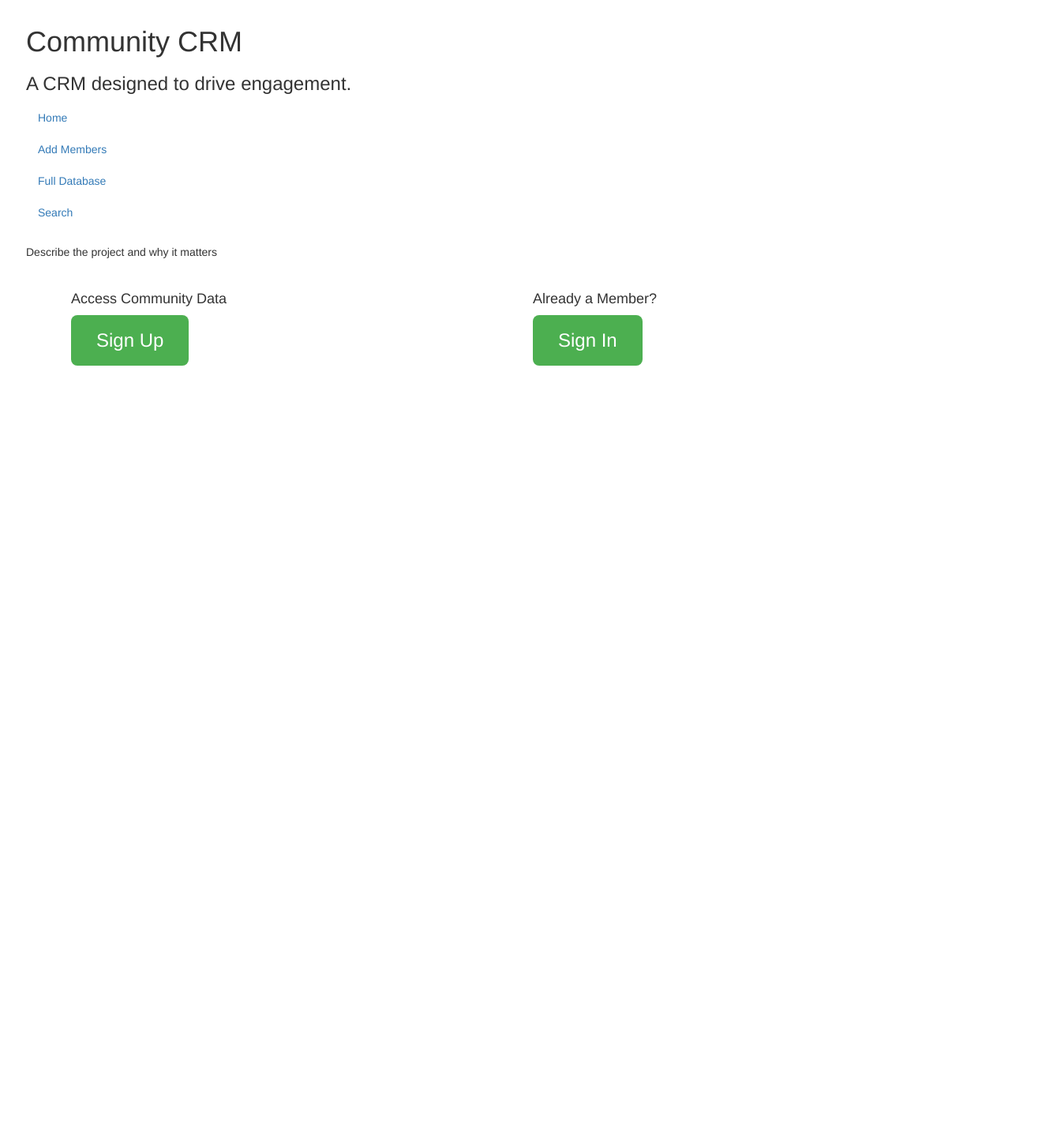
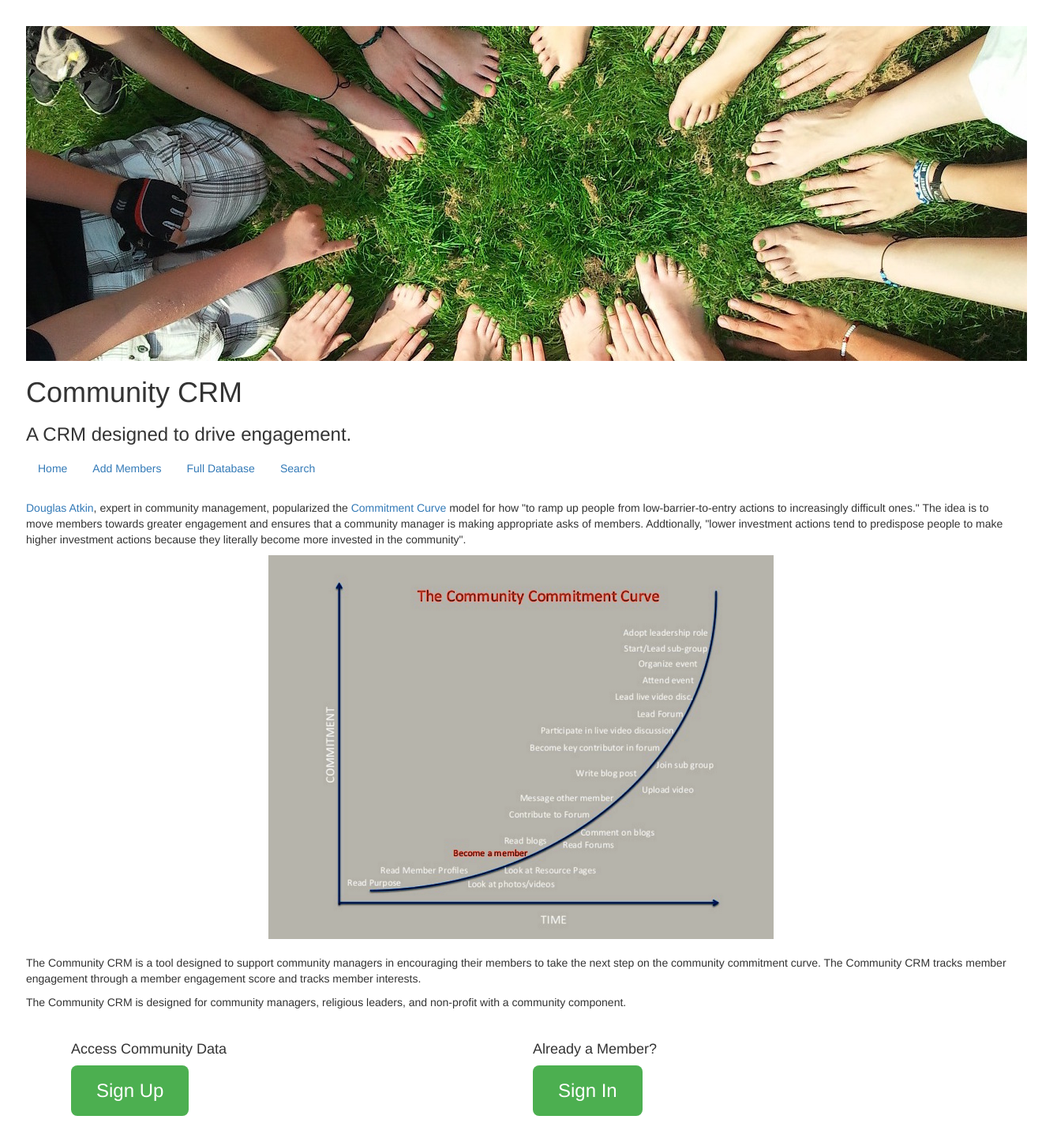
Before and after one commit to alison-acuna/communitycrm, a Django app: page / in a window 1320 px wide. Shown: the whole page at 79% size. Before the commit the page ends 463 px from the top, so only its background shows below. Run offline with Django 3.2, Linux system fonts and the light colour scheme; some libraries are stand-ins or nearby versions.

Commit message:
Added html and css context, modified database, api data displays

```diff
--- a/communitycrmapp/static/style.css
+++ b/communitycrmapp/static/style.css
@@ -1,6 +1,12 @@
 body {
   margin: 2.5%;
 }
+
+.banner-photo {
+  height: 30%;
+  width: 100%;
+}
+
 .button {
   background-color: #4CAF50; /* Green */
   border: none;
@@ -24,3 +30,20 @@ body {
   font-size: 12px;
   border-radius: 8px;
 }
+
+.body-photo {
+  display: block;
+  margin-left: auto;
+  margin-right: auto;
+  width: 100%;
+}
+
+@media screen and (min-width: 660px){
+
+.body-photo {
+  display: block;
+  margin-left: auto;
+  margin-right: auto;
+  width: auto;
+}
+}
--- a/communitycrmapp/templates/communitycrmapp/header.html
+++ b/communitycrmapp/templates/communitycrmapp/header.html
@@ -9,14 +9,17 @@
 <body>
   <div>
   <header>
-    <h1>
-      Community CRM
-    </h1>
-    <h3> A CRM designed to drive engagement. </h3>
-    <ul class="nav">
-      <li class="nav"> <a href="/"> Home </a></li>
-      <li class="nav"><a href="/new"> Add Members </a></li>
-      <li class="nav"><a href="/display"> Full Database </a></li>
-      <li class="nav"><a href="/searchpage"> Search </a></li>
-    </ul>
+    <div class="banner">
+      <img src="{% static "teambanner.jpg" %}" alt="banner photo">
+    </div>
+      <h1>
+        Community CRM
+      </h1>
+      <h3> A CRM designed to drive engagement. </h3>
+      <ul class="nav nav-pills">
+        <li role="presentation"> <a href="/"> Home </a></li>
+        <li role="presentation"><a href="/new"> Add Members </a></li>
+        <li role="presentation"><a href="/display"> Full Database </a></li>
+        <li role="presentation"><a href="/searchpage"> Search </a></li>
+      </ul>
   </header>
--- a/communitycrmapp/templates/communitycrmapp/home.html
+++ b/communitycrmapp/templates/communitycrmapp/home.html
@@ -3,8 +3,21 @@
 {% include 'communitycrmapp/header.html' %}
 <br>
 <p>
-  Describe the project and why it matters
+<a href="http://www.theglueproject.com/35-2/">Douglas Atkin</a>, expert in community
+management, popularized the <a href="http://www.theglueproject.com/2012/07/19/how-to-ramp-people-up-the-commitment-curve/">
+Commitment Curve </a> model for how "to ramp up people from low-barrier-to-entry actions to increasingly
+  difficult ones." The idea is to move members towards greater engagement and ensures
+ that a community manager is making appropriate asks of members.  Addtionally,
+ "lower investment actions tend to predispose people to make higher investment actions
+ because they literally become more invested in the community".
 </p>
+<img src="{% static "commitmentcurve.png" %}" alt="commitment curve photo" class="body-photo">
+<br>
+<p> The Community CRM is a tool designed to support community managers in encouraging
+their members to take the next step on the community commitment curve.  The Community CRM
+tracks member engagement through a member engagement score and tracks member interests.  </p>
+<p> The Community CRM is designed for community managers, religious leaders, and non-profit
+  with a community component. </p>
 <br>
 <div class="container">
   <div class="row">
--- /dev/null
+++ b/communitycrmapp/templates/communitycrmapp/meetups.html
@@ -0,0 +1,3 @@
+{{meetups}}
+
+<p> hi </p>
--- a/communitycrmapp/templates/communitycrmapp/member.html
+++ b/communitycrmapp/templates/communitycrmapp/member.html
@@ -1,16 +1,18 @@
 <div id="member">
     <h4> Member </h4>
     <p> Name: {{member.name}}</p>
-    <p> Phone Number: {{member.number}}</p>
+    <p> Meetups ID Number: {{member.number}}</p>
     <p> E-mail: {{member.email}}</p>
     <p> Facebook: {{member.fbpagelink}}</p>
     <p> Address: {{member.address}}</p>
     <p> Meetup: {{member.meetuplink}}</p>
-    <p> Polynteer: {{member.polynteer}}</p>
+    <p> Volunteer: {{member.polynteer}}</p>
     <p> Host: {{member.eventshosted}}{{member.eventshostedname}}</p>
     <p> Open Heart Brigade: {{member.ohb}}{{member.ohbcontributions}}</p>
     <p> Launch Team: {{member.launchteam}}{{member.launchteamcontributions}}</p>
     <p> Facebook: {{member.fbgroupmember}}</p>
     <p> Donation: {{member.donationtotalammount}}</p>
+    <p> Meetups Data:{{meetups}}</p>
+    <p> ID: {{member.id}} </p>
     <br>
 </div>
--- a/communitycrmapp/urls.py
+++ b/communitycrmapp/urls.py
@@ -15,4 +15,6 @@ urlpatterns = [
     url(r'^searchbylt', views.search_by_lt, name='search_by_lt'),
     url(r'^searchbyfb', views.search_by_fb, name='search_by_fb'),
     url(r'^donor_search', views.donor_search, name='donor_search'),
+    url(r'^meetups/(?P<id>\d+)/', views.meetups, name='meetups'),
+    # url(r'^meetups/(?P<id>\d+)/', views.meetups, name='meetups'),
 ]
--- a/communitycrmapp/views.py
+++ b/communitycrmapp/views.py
@@ -3,6 +3,9 @@ from django.template import RequestContext
 from .forms import MemberForm
 from .models import Member
 from django.core.exceptions import *
+import requests
+
+
 
 # Create your views here.
 
@@ -11,6 +14,25 @@ def home(request):
 
 def searchpage(request):
     return render(request, 'communitycrmapp/searchpage.html', {})
+
+def meetups(request, id):
+    member = Member.objects.get(pk=id)
+    meetup_id = member.number
+    r = requests.get("{}{}{}".format('https://api.meetup.com/Portland-Open-20s-and-30s/members/', meetup_id, '/?key=68541e621567da7c512e2f6912517&sign=true'))
+    meetups = r.json()
+    return render(request, 'communitycrmapp/meetups.html', {
+        'meetups': meetups
+    })
+
+def member_item(request, id):
+    member = Member.objects.get(pk=id)
+    meetup_id = member.number
+    r = requests.get("{}{}{}".format('https://api.meetup.com/Portland-Open-20s-and-30s/members/', meetup_id, '/?key=68541e621567da7c512e2f6912517&sign=true'))
+    meetups = r.json()
+    return render(request, 'communitycrmapp/member.html', {
+        'member': member,
+        'meetups': meetups,
+    })
 
 def new(request):
     if request.method == "POST":
@@ -27,12 +49,6 @@ def display(request):
     members = Member.objects.all()
     return render(request, 'communitycrmapp/display.html', {
         'members': members
-    })
-
-def member_item(request, id):
-    member = Member.objects.get(pk=id)
-    return render(request, 'communitycrmapp/member.html', {
-        'member': member
     })
 
 def search_by_name(request):
```
Also changed, not shown: apithoughts.py (added, +26 -0 lines), communitycrmapp/forms.py (+9 -4 lines), communitycrmapp/models.py (+11 -11 lines), communitycrmapp/serializer.py (added, +8 -0 lines), communitycrmapp/static/commitmentcurve.png (added), communitycrmapp/static/teambanner.jpg (added).
